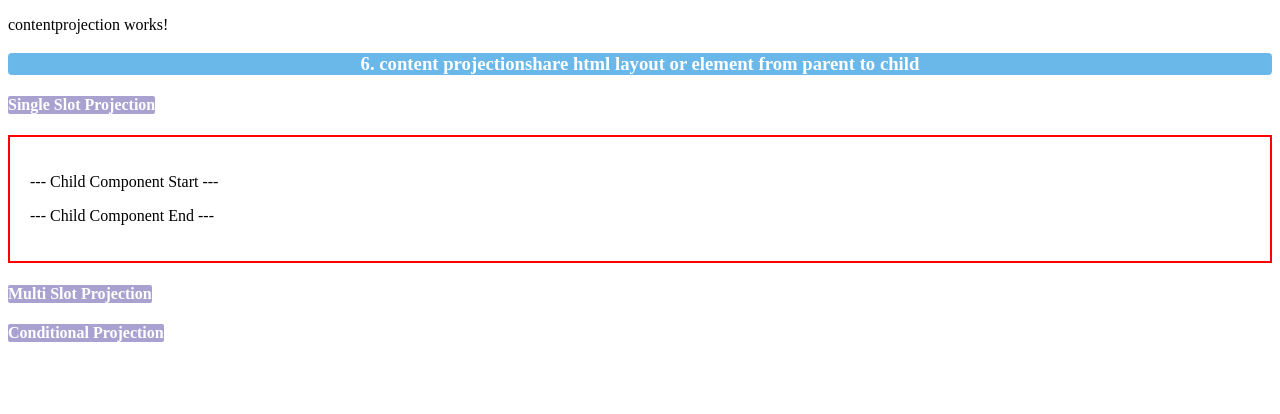
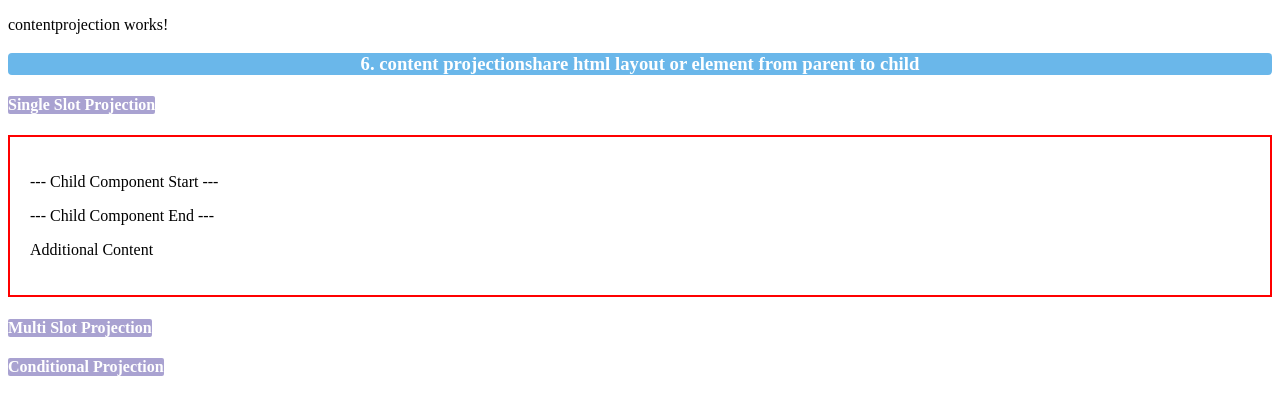
Before and after one commit to Vasiraja/records, an Angular app in the folder Angular/angularpractise/: page /contentprojection in a window 1280 px wide. Shown: the top 414 px of the page. Built offline with nearby package versions, Linux system fonts and the light colour scheme.

Commit message:
Add additional content to content projection
''''

```diff
--- a/Angular/angularpractise/src/app/components/contentprojection/contentprojection.html
+++ b/Angular/angularpractise/src/app/components/contentprojection/contentprojection.html
@@ -10,6 +10,7 @@
    <ng-content></ng-content>
 
    <p>--- Child Component End ---</p>
+  <p>Additional Content</p>
 </div>
 
 
```
